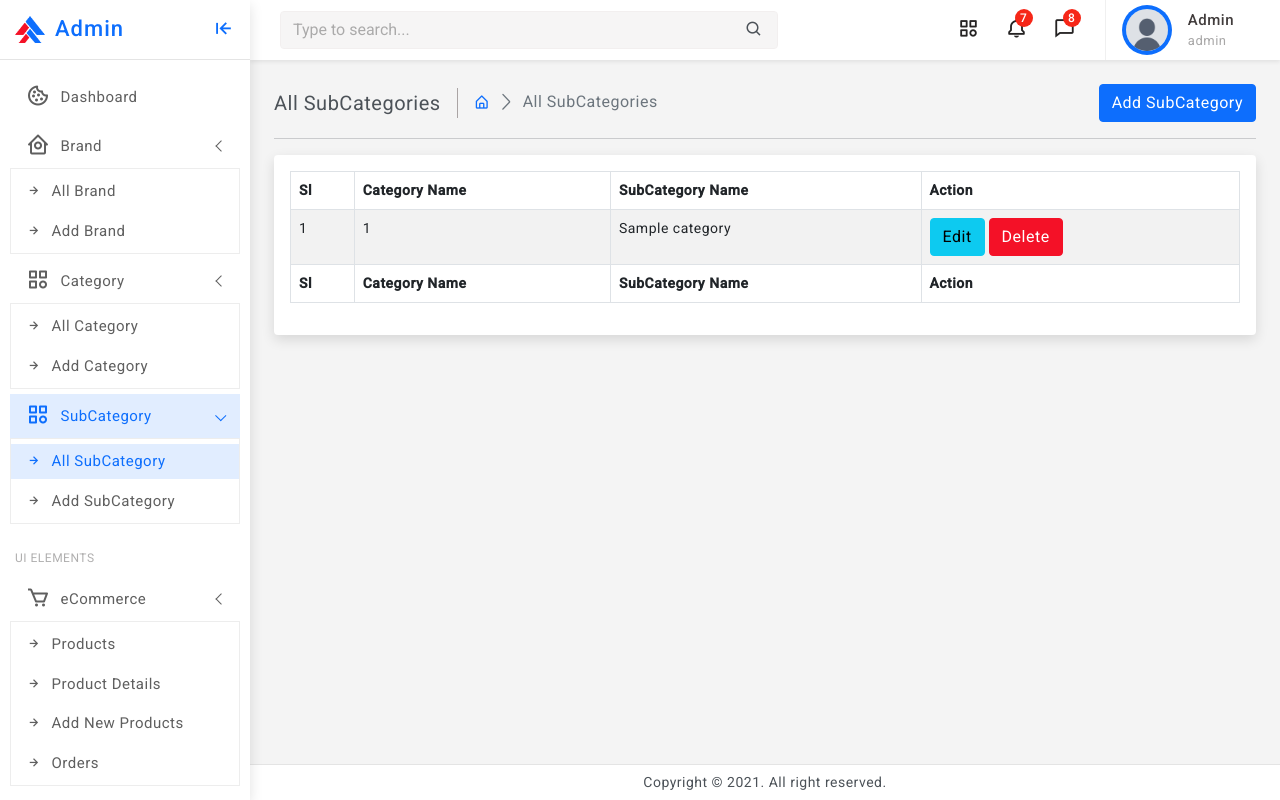
After one commit to kevinkalenga/Vendor_ecommerce_Laravel, a Laravel app: page /all/subcategory in a window 1280 px wide. The commit adds this page. Run offline with Laravel 12, Linux system fonts and the light colour scheme; a user stored in the database is signed in; data comes from the database, SQL or seed files in the repository; tables that the repository leaves empty hold one stand-in row (values such as "Sample post"); some libraries are stand-ins or nearby versions.

Commit message:
Subcategory Crud Part1

```diff
--- /dev/null
+++ b/app/Http/Controllers/Backend/SubCategoryController.php
@@ -0,0 +1,19 @@
+<?php
+
+namespace App\Http\Controllers\Backend;
+
+use App\Http\Controllers\Controller;
+use Illuminate\Http\Request;
+use App\Models\SubCategory;
+use App\Models\Category;
+
+class SubCategoryController extends Controller
+{
+
+     public function AllSubCategory()
+    {
+        $subcategories = SubCategory::latest()->get();
+        return view('backend.subcategory.subcategory_all', compact('subcategories'));
+    }
+
+}
--- /dev/null
+++ b/app/Models/SubCategory.php
@@ -0,0 +1,10 @@
+<?php
+
+namespace App\Models;
+
+use Illuminate\Database\Eloquent\Model;
+
+class SubCategory extends Model
+{
+      protected $guarded = [];
+}
--- a/resources/views/admin/body/sidebar.blade.php
+++ b/resources/views/admin/body/sidebar.blade.php
@@ -42,6 +42,20 @@
 						<li> <a href="{{route('all.category')}}"><i class="bx bx-right-arrow-alt"></i>All Category</a>
 						</li>
 						<li> <a href="{{route('add.category')}}"><i class="bx bx-right-arrow-alt"></i>Add Category</a>
+						</li>
+
+					</ul>
+				</li>
+				<li>
+					<a href="javascript:;" class="has-arrow">
+						<div class="parent-icon"><i class="bx bx-category"></i>
+						</div>
+						<div class="menu-title">SubCategory</div>
+					</a>
+					<ul>
+						<li> <a href="{{route('all.subcategory')}}"><i class="bx bx-right-arrow-alt"></i>All SubCategory</a>
+						</li>
+						<li> <a href="{{route('add.category')}}"><i class="bx bx-right-arrow-alt"></i>Add SubCategory</a>
 						</li>
 
 					</ul>
--- /dev/null
+++ b/resources/views/backend/subcategory/subcategory_all.blade.php
@@ -0,0 +1,78 @@
+@extends('admin.admin_dashboard')
+
+@section('admin')
+
+
+
+		<div class="page-content">
+				<!--breadcrumb-->
+				<div class="page-breadcrumb d-none d-sm-flex align-items-center mb-3">
+					<div class="breadcrumb-title pe-3">All SubCategories</div>
+					<div class="ps-3">
+						<nav aria-label="breadcrumb">
+							<ol class="breadcrumb mb-0 p-0">
+								<li class="breadcrumb-item"><a href="javascript:;"><i class="bx bx-home-alt"></i></a>
+								</li>
+								<li class="breadcrumb-item active" aria-current="page">All SubCategories</li>
+							</ol>
+						</nav>
+					</div>
+					<div class="ms-auto">
+						<div class="btn-group">
+							<a href="#" class="btn btn-primary">Add SubCategory</a>
+						</div>
+					</div>
+				</div>
+				<!--end breadcrumb-->
+
+				<hr/>
+				<div class="card">
+					<div class="card-body">
+						<div class="table-responsive">
+							<table id="example" class="table table-striped table-bordered" style="width:100%">
+								<thead>
+									<tr>
+										<th>Sl</th>
+										<th>Category Name</th>
+										<th>SubCategory Name</th>
+										<th>Action</th>
+
+									</tr>
+								</thead>
+								<tbody>
+								 @foreach($subcategories as $key => $item)
+									<tr>
+										<td>{{ $key+1 }}</td>
+										<td>{{$item->category_id}}</td>
+										<td>{{$item->subcategory_name}}</td>
+
+										<td>
+											<a href="{{route('edit.category', $item->id)}}" class="btn btn-info">Edit</a>
+											<a href="{{route('delete.category', $item->id)}}" class="btn btn-danger delete-button">Delete</a>
+										</td>
+
+									</tr>
+								 @endforeach
+
+								</tbody>
+								<tfoot>
+									<tr>
+										<th>Sl</th>
+										<th>Category Name</th>
+										<th>SubCategory Name</th>
+										<th>Action</th>
+									</tr>
+								</tfoot>
+							</table>
+						</div>
+					</div>
+				</div>
+
+			</div>
+
+
+
+
+
+
+@endsection
--- a/routes/web.php
+++ b/routes/web.php
@@ -7,6 +7,7 @@ use App\Http\Controllers\VendorController;
 use App\Http\Controllers\UserController;
 use App\Http\Controllers\Backend\BrandController;
 use App\Http\Controllers\Backend\CategoryController;
+use App\Http\Controllers\Backend\SubCategoryController;
 
 Route::get('/', function () {
     return view('frontend.index');
@@ -71,6 +72,12 @@ Route::middleware(['auth', 'role:admin'])->group(function(){
     Route::post('/update/category/{id}', 'UpdateCategory')->name('update.category');
     Route::get('/delete/category/{id}', 'DeleteCategory')->name('delete.category');
   });
+  // All SubCategory
+
+  Route::controller(SubCategoryController::class)->group(function(){
+    Route::get('/all/subcategory', 'AllSubCategory')->name('all.subcategory');
+
+  });
 
 
 
```
Also changed, not shown: database/migrations/2026_02_10_114023_create_sub_categories_table.php (added).
